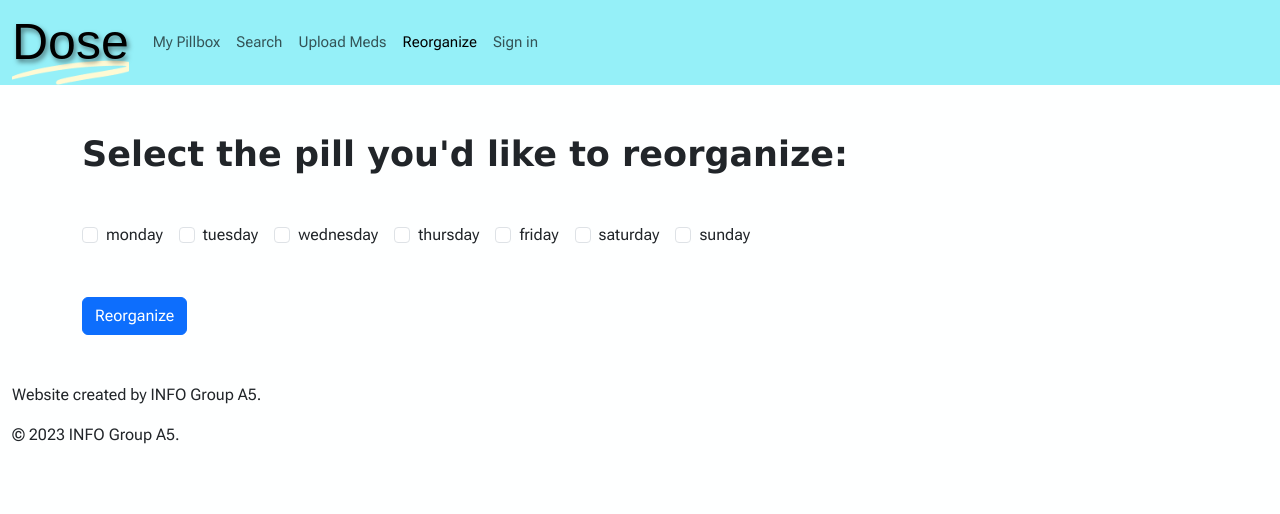
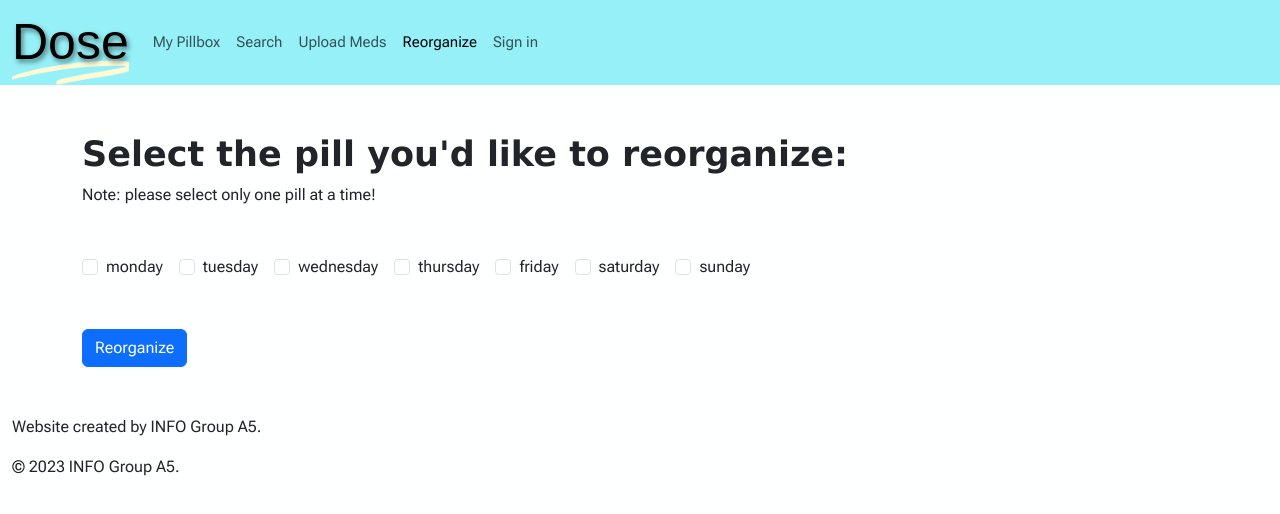
Before and after one commit to info340-su23/project-GConscious, a React (Create React App) app: page /reorganize in a window 1280 px wide. Shown: the top 514 px of the page. Built offline with nearby package versions, Linux system fonts and the light colour scheme; a web font is replaced by a local one.

Commit message:
final changes to readme and reorganize

```diff
--- a/src/components/Reorganize.js
+++ b/src/components/Reorganize.js
@@ -80,6 +80,9 @@ export function Reorganize(props) {
             <h1 className='mt-5' style={{ fontFamily: 'Verdana, sans-serif', fontSize: '35px', fontWeight: 'bold' }}>
                 Select the pill you'd like to reorganize:
             </h1>
+            <p>
+                Note: please select only one pill at a time!
+            </p>
             <form onSubmit={handleSubmit}>
                 <PillCheckBoxes reorgPill={reorgPill} handlePillChange={handlePillChange} />
                 <DaysCheckBox isChecked={isChecked} handleCheckboxChange={handleCheckboxChange} />
```
Also changed, not shown: 1 other file (tests, documents, lock files or other folders).
